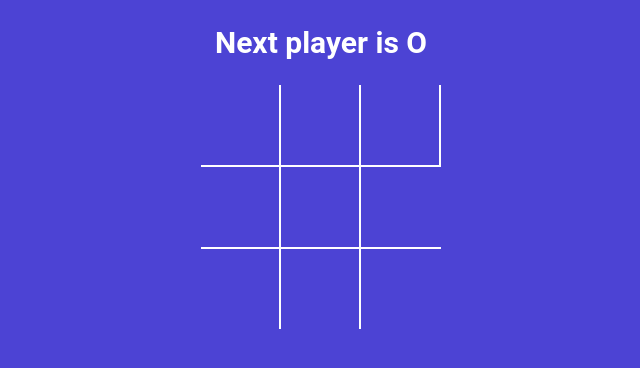
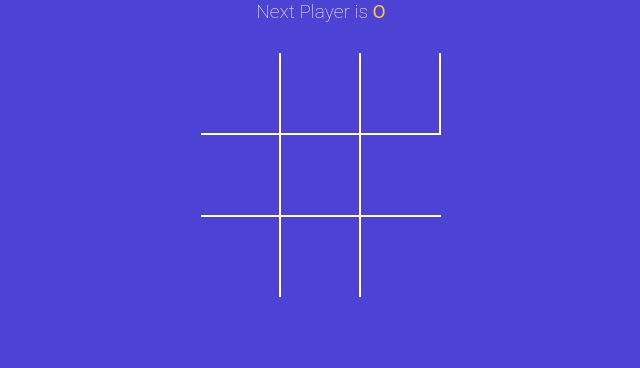
Before and after one commit to Ozy2022/tictactoe_game, a React (Vite) app: page / in a window 1280 px wide. Shown: the top 368 px of the page, without its empty margins (319-959 px from the left). Built offline with nearby package versions, Linux system fonts and the light colour scheme.

Commit message:
Rendring the status message

```diff
--- a/src/App.jsx
+++ b/src/App.jsx
@@ -2,15 +2,13 @@ import './styles.scss';
 import { useState } from 'react';
 import { calculateWinner } from './winner';
 import Board from './components/Board';
+import StatusMessage from './components/StatusMessage';
 function App() {
   const [squares, setSquers] = useState(Array(9).fill(null));
   const [isXNext, setIsXNext] = useState(false);
 
   const winnerr = calculateWinner(squares);
-  const nextPlayer = isXNext ? 'X' : 'O';
-  const statusMessage = winnerr
-    ? `Winner is ${winnerr}`
-    : `Next player is ${nextPlayer}`;
+
   const HandleSquareClick = clickedPosition => {
     if (squares[clickedPosition] || winnerr) {
       return;
@@ -29,7 +27,7 @@ function App() {
 
   return (
     <div className="app">
-      <h2>{statusMessage}</h2>
+      <StatusMessage winnerr={winnerr} isXNext={isXNext} squares={squares} />
       <Board squares={squares} HandleSquareClick={HandleSquareClick} />
     </div>
   );
--- a/src/components/StatusMessage.jsx
+++ b/src/components/StatusMessage.jsx
@@ -0,0 +1,50 @@
+const StatusMessage = ({ winnerr, isXNext, squares }) => {
+  /* This line of code is checking if there are no more moves left in the game by using the `every`
+  method on the `squares` array. It checks if every element in the `squares` array is not equal to
+  `null`. If all elements are not `null`, it means there are no more moves left in the game. The
+  result is stored in the `noMovesLeft` constant as a boolean value. */
+
+  const noMovesLeft = squares.every(squareValue => squareValue !== null);
+
+  const nextPlayer = isXNext ? 'X' : 'O';
+
+  const RenderStatusMessage = () => {
+    if (winnerr) {
+      return (
+        <>
+          Winner is{' '}
+          <span className={isXNext ? 'text-green' : 'text-orange'}>
+            {winnerr}
+          </span>
+        </>
+      );
+    }
+
+    if (!winnerr && noMovesLeft) {
+      return (
+        <>
+          {' '}
+          <span className="text-orange">O</span> and{' '}
+          <span className="text-green">X</span> tied
+        </>
+      );
+    }
+
+    if (!winnerr && !noMovesLeft) {
+      return (
+        <>
+          Next Player is{' '}
+          <span className={isXNext ? 'text-green' : 'text-orange'}>
+            {nextPlayer}
+          </span>
+        </>
+      );
+    }
+
+    return null;
+  };
+
+  return <div className="status-message">{RenderStatusMessage()}</div>;
+};
+
+export default StatusMessage;
```
